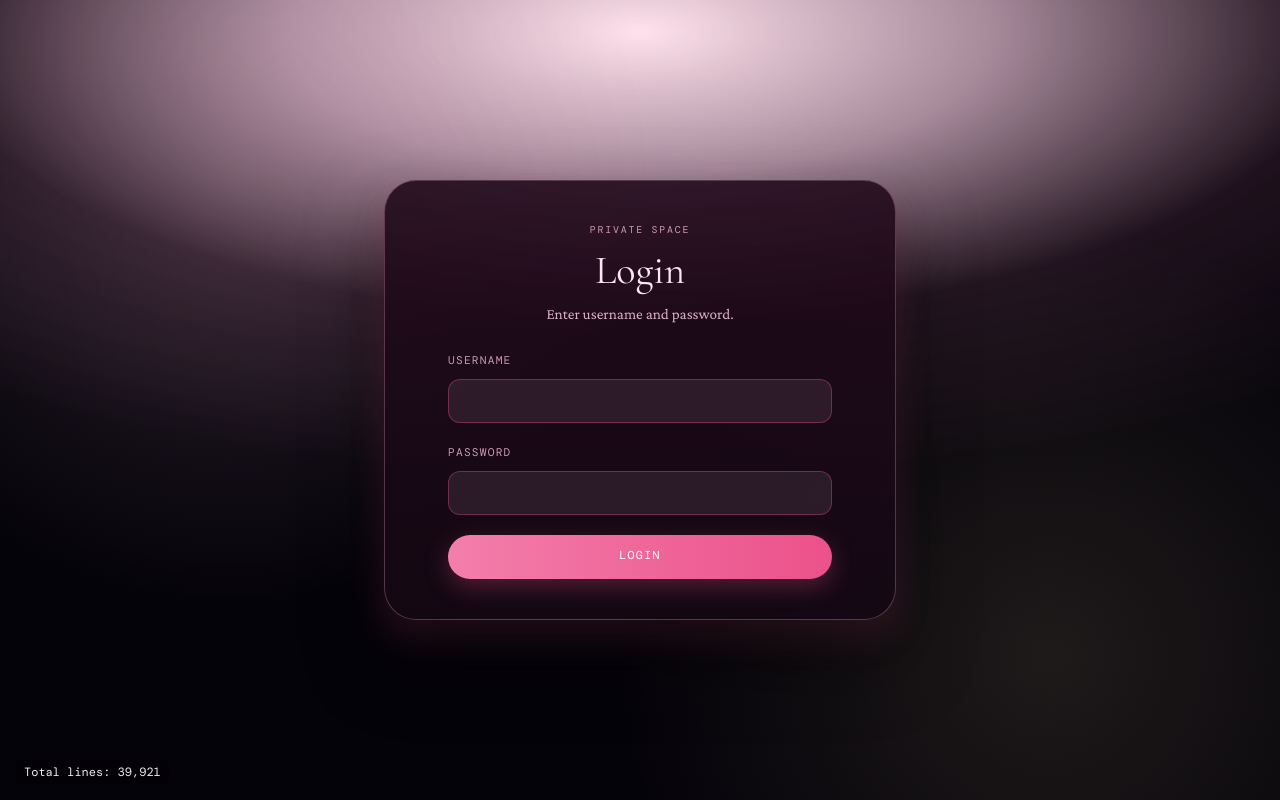
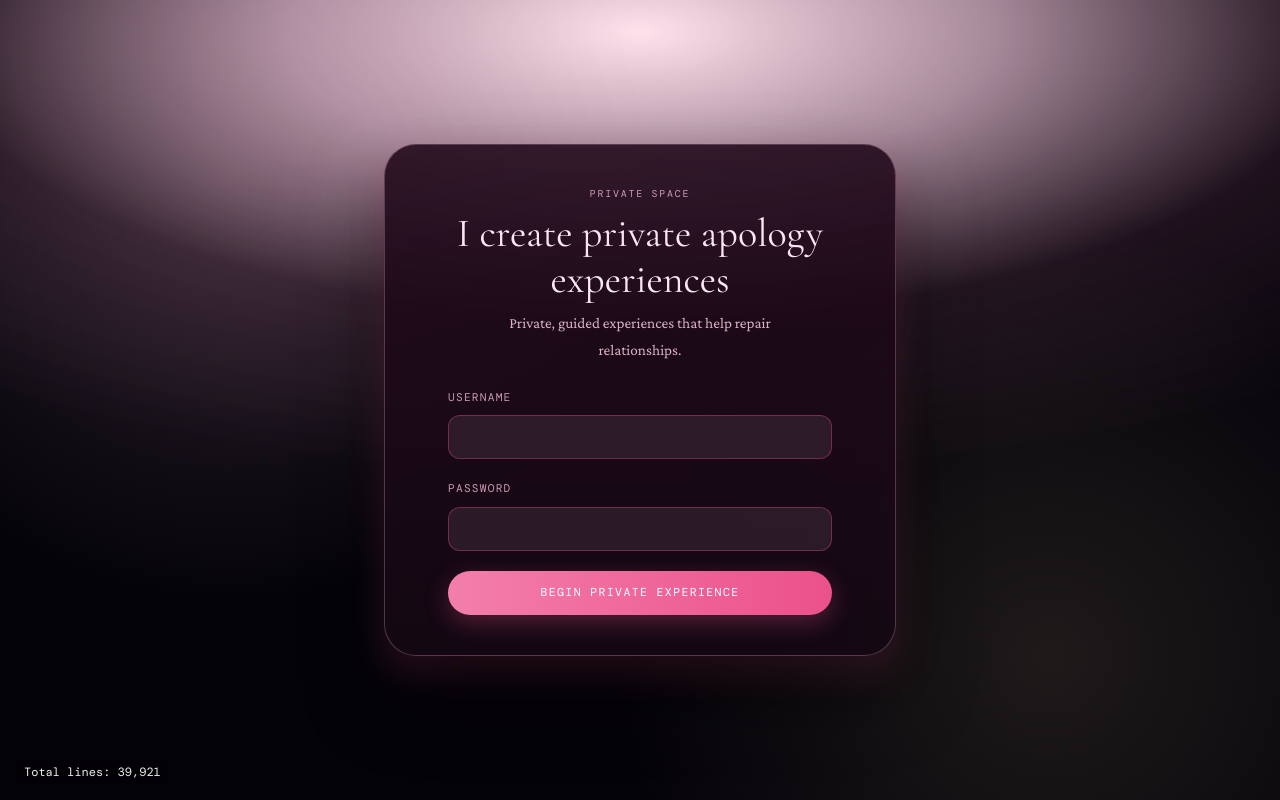
Before and after one commit to yorayriniwnl/Yor-Smriti, a Next.js app: page / in a window 1280 px wide. Built offline with nearby package versions, Linux system fonts and the light colour scheme; a web font is replaced by a local one.

Commit message:
feat: improve first impression hero section

```diff
--- a/app/page.tsx
+++ b/app/page.tsx
@@ -146,7 +146,7 @@ export default function LoginPage() {
             lineHeight: 1.15,
           }}
         >
-          Login
+          I create private apology experiences
         </h1>
 
         <p
@@ -157,7 +157,7 @@ export default function LoginPage() {
             fontSize: '0.95rem',
           }}
         >
-          Enter username and password.
+          Private, guided experiences that help repair relationships.
         </p>
 
         <form className="mx-auto w-full max-w-sm space-y-5 text-left" onSubmit={handleSubmit}>
@@ -257,7 +257,7 @@ export default function LoginPage() {
               cursor: showKissNote || isAuthenticating ? 'wait' : 'pointer',
             }}
           >
-            {showKissNote ? 'Sending love...' : isAuthenticating ? 'Checking...' : 'Login'}
+            {showKissNote ? 'Sending love...' : isAuthenticating ? 'Checking...' : 'Begin private experience'}
           </button>
         </form>
 
```
